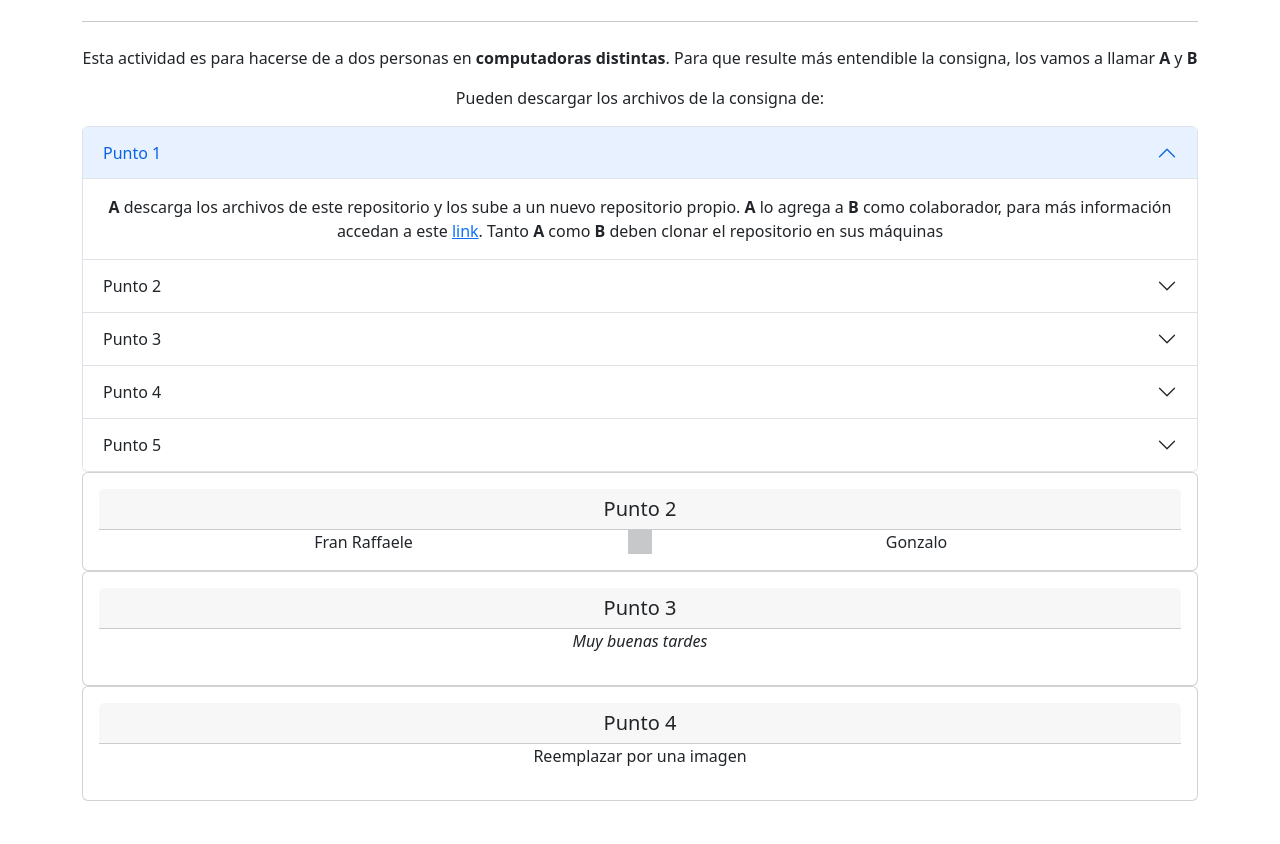
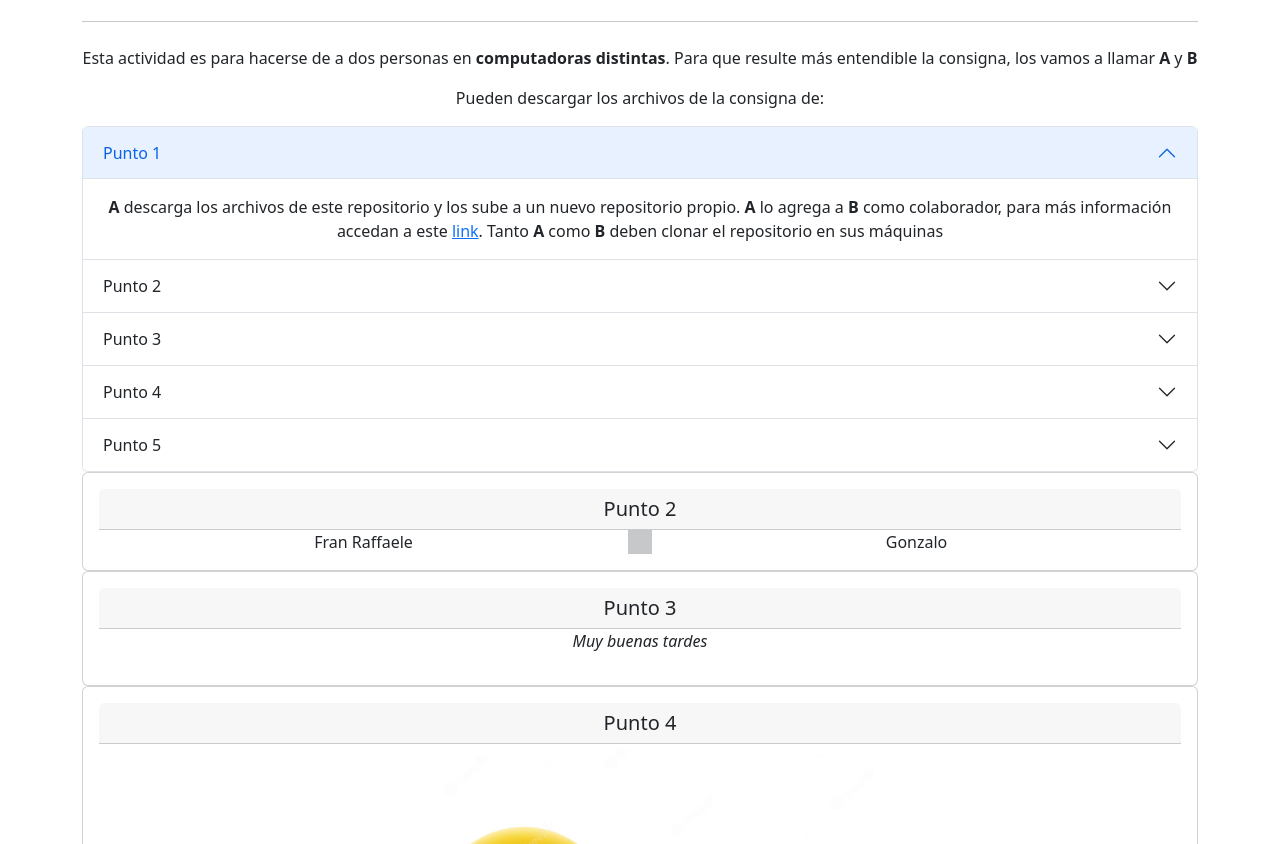
Before and after one commit to Fraffita/Punto-1, a plain HTML site: page index.html in a window 1280 px wide. Shown: the part 108-952 px from the top of the page. Before the commit the page ends 909 px from the top, so only its background shows below. Drawn offline with nearby package versions, Linux system fonts and the light colour scheme.

Commit message:
nueva imagen de A

```diff
--- a/index.html
+++ b/index.html
@@ -104,7 +104,7 @@
       <div class="card">
         <div class="card-body">
         <h5 class="card-header">Punto 4</h5>
-        <p>Reemplazar por una imagen</p>
+        <p><img src="Captura de pantalla 2023-03-09 112327.png" alt="gonzalo hanono"></p>
 
         </div>
   </div>
```
Also changed, not shown: Captura de pantalla 2023-03-09 112327.png (added).
